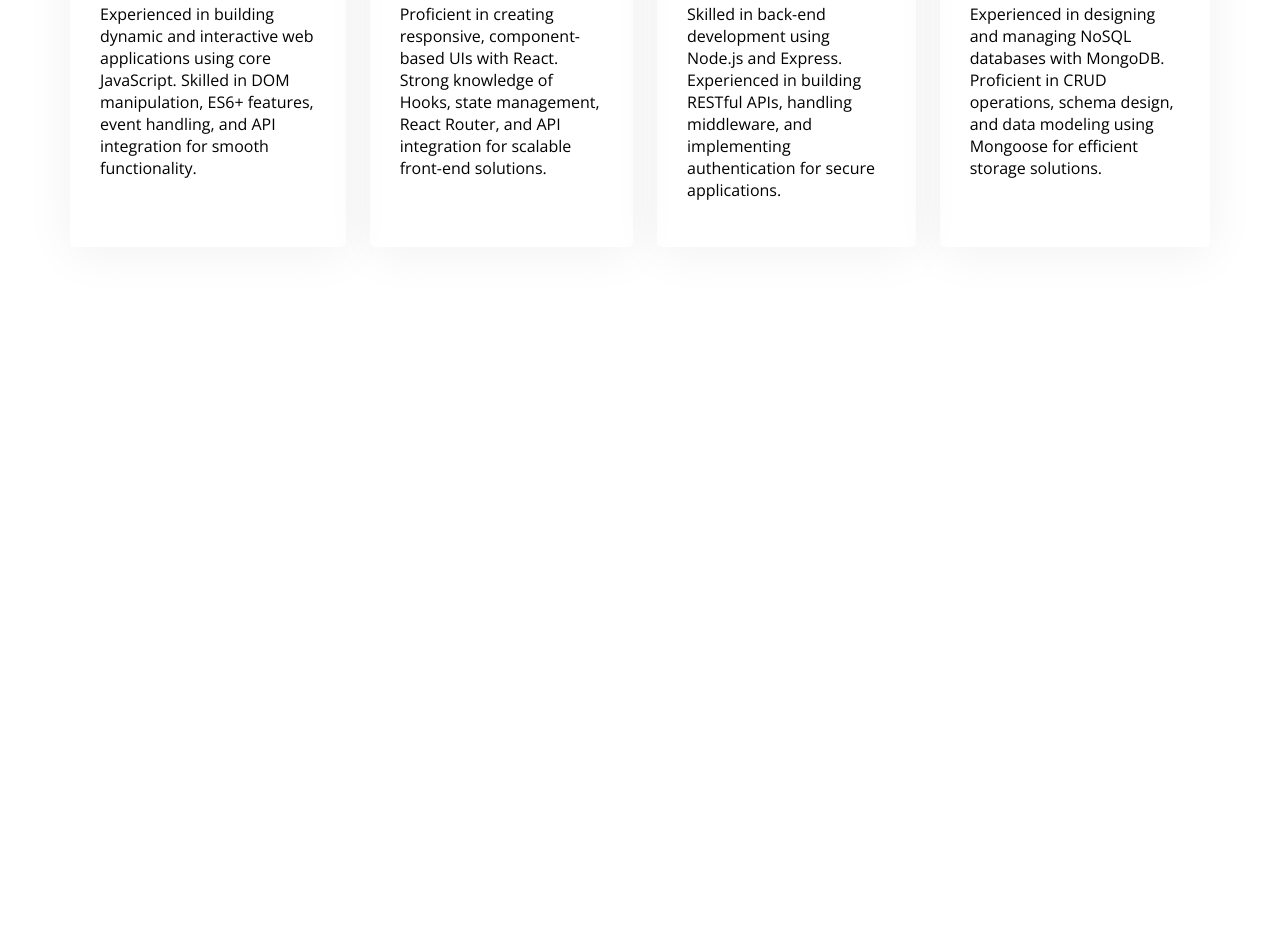
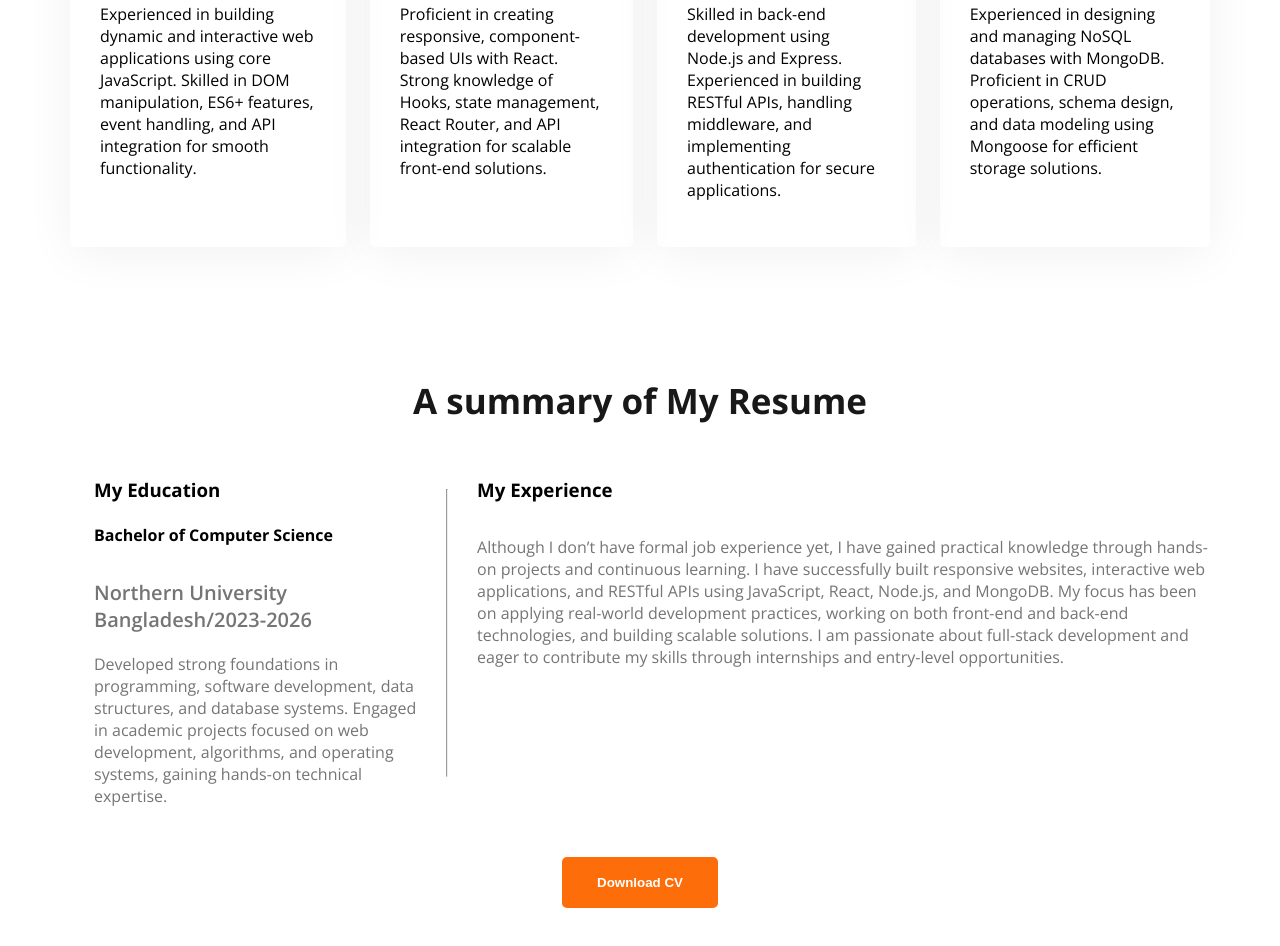
Before and after one commit to eshitae/web-developer-portfolio, a plain HTML site: page index.html in a window 1280 px wide. Shown: the part 1920-2866 px from the top of the page. Before the commit the page ends 2297 px from the top, so only its background shows below. Drawn offline with nearby package versions, Linux system fonts and the light colour scheme.

Commit message:
part 6 is commited

```diff
--- a/index.html
+++ b/index.html
@@ -96,6 +96,46 @@
 
             </div>
         </section>
+        <section class="resume">
+            <h3 class="section-title  text-center">A summary of My Resume</h3>
+            <div class="resume-container">
+                <div class="resume-column">
+                    <h3 class="resume-column-title">
+                        <div class="experience">
+                            <h4 class="experience-title"></h4>
+                            <h5 class="experience-sub-title"></h5>
+                            <div class="experience-description"></div>
+                        </div>
+                    </h3>
+                </div>
+                <div class="resume-column">
+                    <h3 class="resume-column-title">  My Education </h3>
+                        <div class="experience">
+                            <h4 class="experience-title">Bachelor of Computer Science</h4>
+                            <h5 class="experience-sub-title">Northern University Bangladesh/2023-2026</h5>
+                            <div class="experience-description">Developed strong foundations in programming, software development, data structures, and database systems. Engaged in academic projects focused on web development, algorithms, and operating systems, gaining hands-on technical expertise.</div>
+                        </div>
+
+
+                </div>
+                <hr>
+                <div class="resume-column">
+                    <h3 class="resume-column-title">  My Experience </h3>
+                        <div class="experience">
+                            <h4 class="experience-title"></h4>
+                            <h5 class="experience-sub-title"></h5>
+                            <div class="experience-description">Although I don’t have formal job experience yet, I have gained practical knowledge through hands-on projects and continuous learning. I have successfully built responsive websites, interactive web applications, and RESTful APIs using JavaScript, React, Node.js, and MongoDB. My focus has been on applying real-world development practices, working on both front-end and back-end technologies, and building scalable solutions. I am passionate about full-stack development and eager to contribute my skills through internships and entry-level opportunities.</div>
+                        </div>
+
+
+                </div>
+
+
+            </div>
+            <div class="text-center resume-download-cv">
+                <button class="btn-primary">Download CV</button>
+            </div>
+        </section>
 
     </main>
     <footer>
--- a/styles/portfolio.css
+++ b/styles/portfolio.css
@@ -134,3 +134,24 @@ main section{
     box-shadow: 0px 6px 50px 0px rgba(0, 0, 0, 0.06);
     border-radius: 5px;
 }
+
+/*resume-section styles*/
+.resume-container{
+    display: flex;
+    gap: 24px;
+}
+.experience-sub-title{
+    font-size: 20px;
+    font-weight: 600;
+    margin-bottom: 20px;
+}
+.experience-description, .experience-sub-title{
+    color: #757575;
+
+}
+.resume hr{
+    margin: 30px 5px;
+}
+.resume-download-cv{
+    margin-top: 50px;
+}
```
